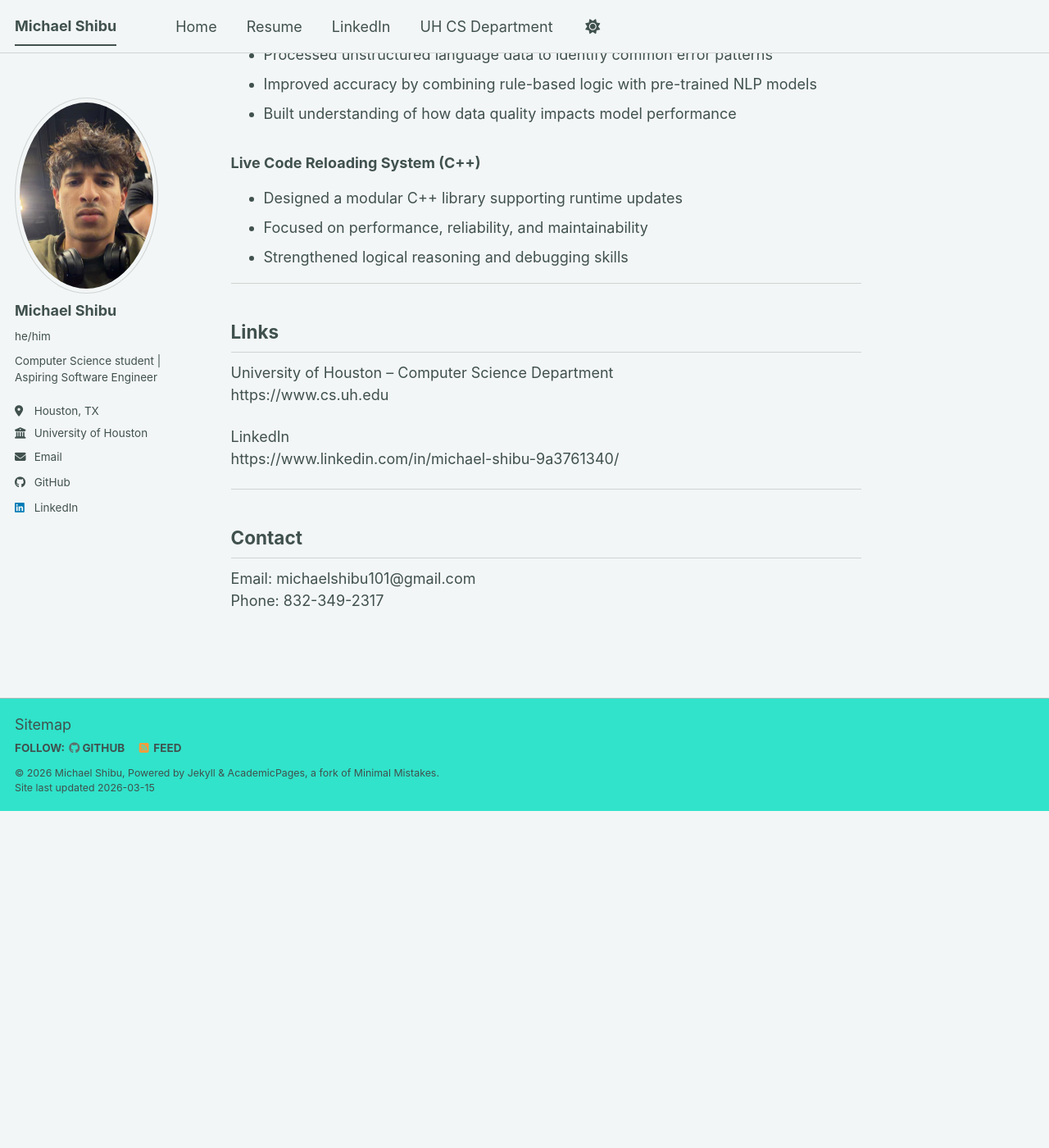
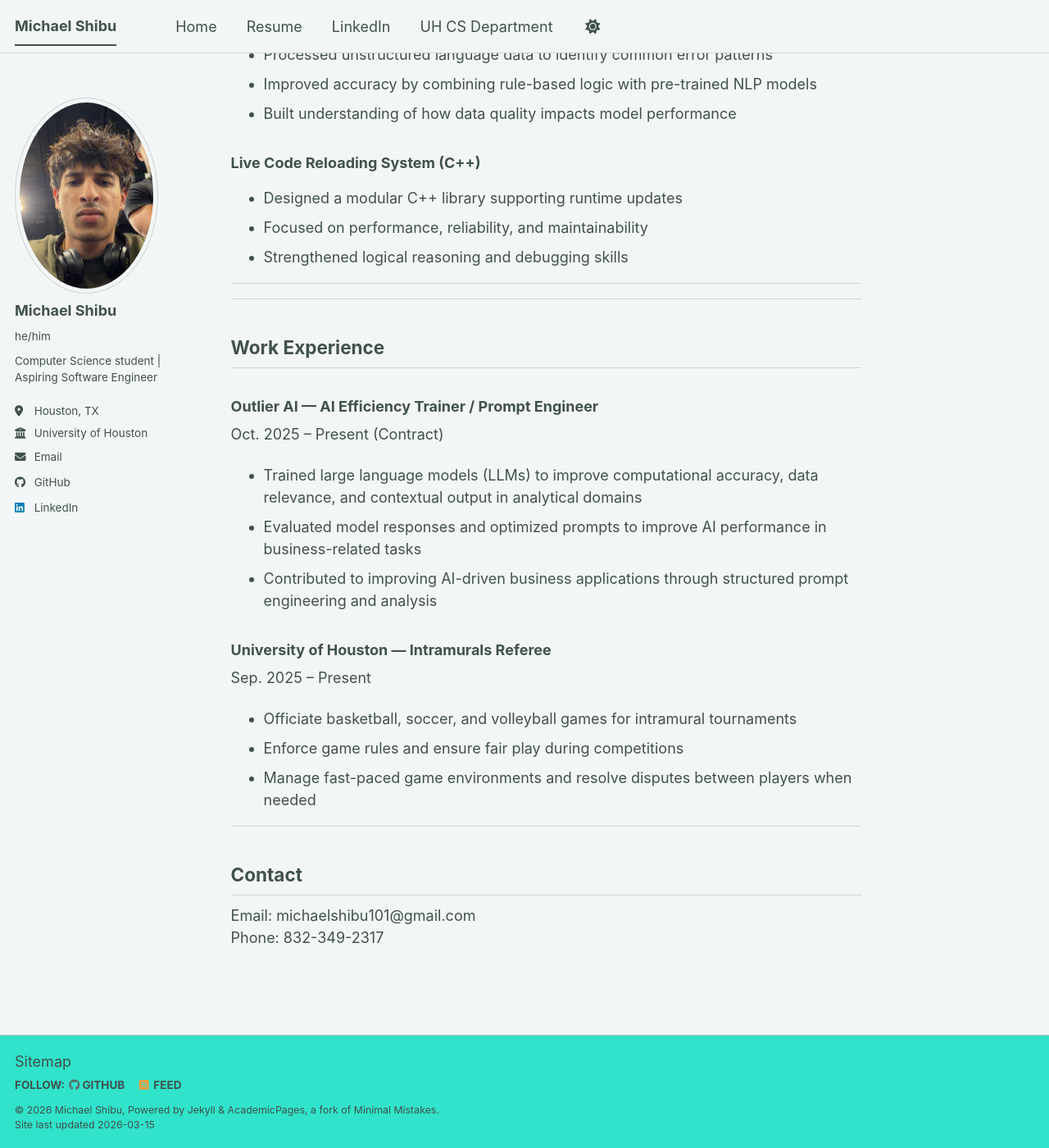
Before and after one commit to michaelshibu101-sketch/michaelshibu101-sketch.github.io, a Jekyll site: the page built from _pages/about.md, in a window 1280 px wide and 1400 px high, scrolled down 2841 px. Shown: the whole window at 82% size. Built offline with Jekyll 4.4.1, drawn with Linux system fonts in a browser that asks for light colours; a script bundle is joined from its source files by our own code; library files that are not in the unit come from our copies; before the commit the page ends 3830 px from its top, so only the background shows below that.

Commit message:
Update about.md

```diff
--- a/_pages/about.md
+++ b/_pages/about.md
@@ -96,13 +96,23 @@
 
 ---
 
-## Links
+---
 
-University of Houston – Computer Science Department
-https://www.cs.uh.edu
+## Work Experience
 
-LinkedIn
-https://www.linkedin.com/in/michael-shibu-9a3761340/
+### Outlier AI — AI Efficiency Trainer / Prompt Engineer
+Oct. 2025 – Present (Contract)
+
+- Trained large language models (LLMs) to improve computational accuracy, data relevance, and contextual output in analytical domains
+- Evaluated model responses and optimized prompts to improve AI performance in business-related tasks
+- Contributed to improving AI-driven business applications through structured prompt engineering and analysis
+
+### University of Houston — Intramurals Referee
+Sep. 2025 – Present
+
+- Officiate basketball, soccer, and volleyball games for intramural tournaments
+- Enforce game rules and ensure fair play during competitions
+- Manage fast-paced game environments and resolve disputes between players when needed
 
 ---
 
```
